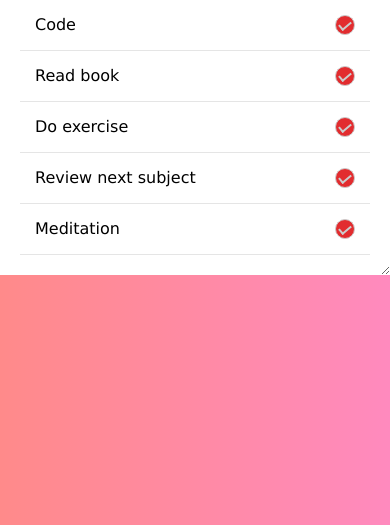
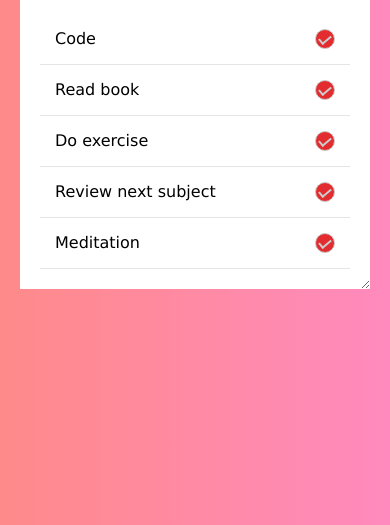
Before and after one commit to TinDaKing/TODO-List-App, a plain HTML site: page index.html in a window 390 px wide. Shown: the part 319-844 px from the top of the page. Drawn offline with Linux system fonts and the light colour scheme.

Commit message:
responsive update cho Quang vua long

```diff
--- a/css/style.css
+++ b/css/style.css
@@ -12,6 +12,7 @@ body {
     justify-content: center; /*horizontal*/
     align-items: center; /*vertical center*/
     min-height: 100vh;
+    padding:10px 20px;
     /*
     background: url("background_img.jpg");
     background-size:     cover;
--- a/index.html
+++ b/index.html
@@ -7,6 +7,7 @@
     <link rel="stylesheet" href="css\style.css">
     <title>TinDaKing TODO List App</title>
     <link rel="icon" type="image/x-icon" href="/image/witch.png">
+    <meta name="viewport" content="width=device-width, initial-scale=1.0">
 </head>
 
 <body>
```
